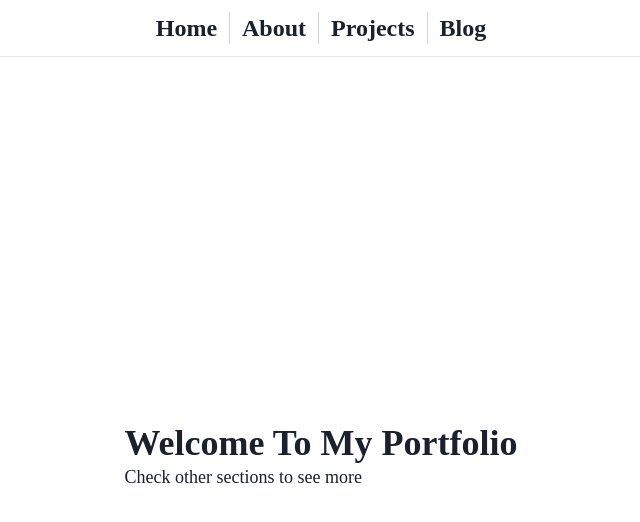
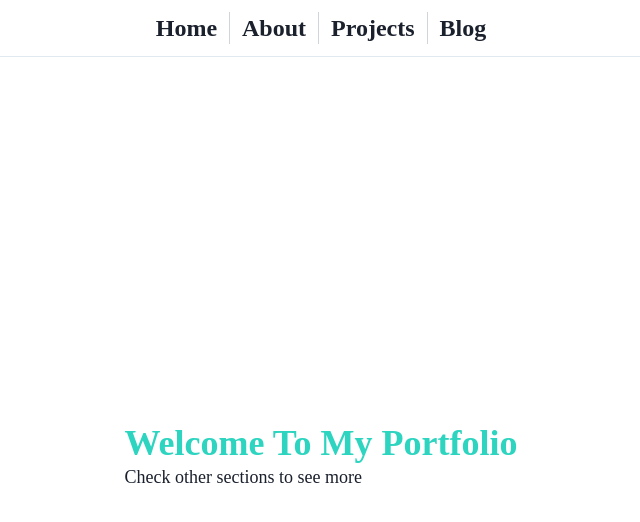
Before and after one commit to Ali-Hussein-dev/Ali-Hussein-dev, a Next.js app: page / in a window 1280 px wide. Shown: the top 522 px of the page, without its empty margins (319-959 px from the left). Built offline with nearby package versions, Linux system fonts and the light colour scheme.

Commit message:
chore (tailwind.config) add missed color

```diff
--- a/tailwind.config.js
+++ b/tailwind.config.js
@@ -17,6 +17,7 @@ module.exports = {
       screens: { xs: { max: '639px' } },
       colors: {
         blueGray: colors.blueGray,
+        teal: colors.teal,
       },
     },
   },
```
